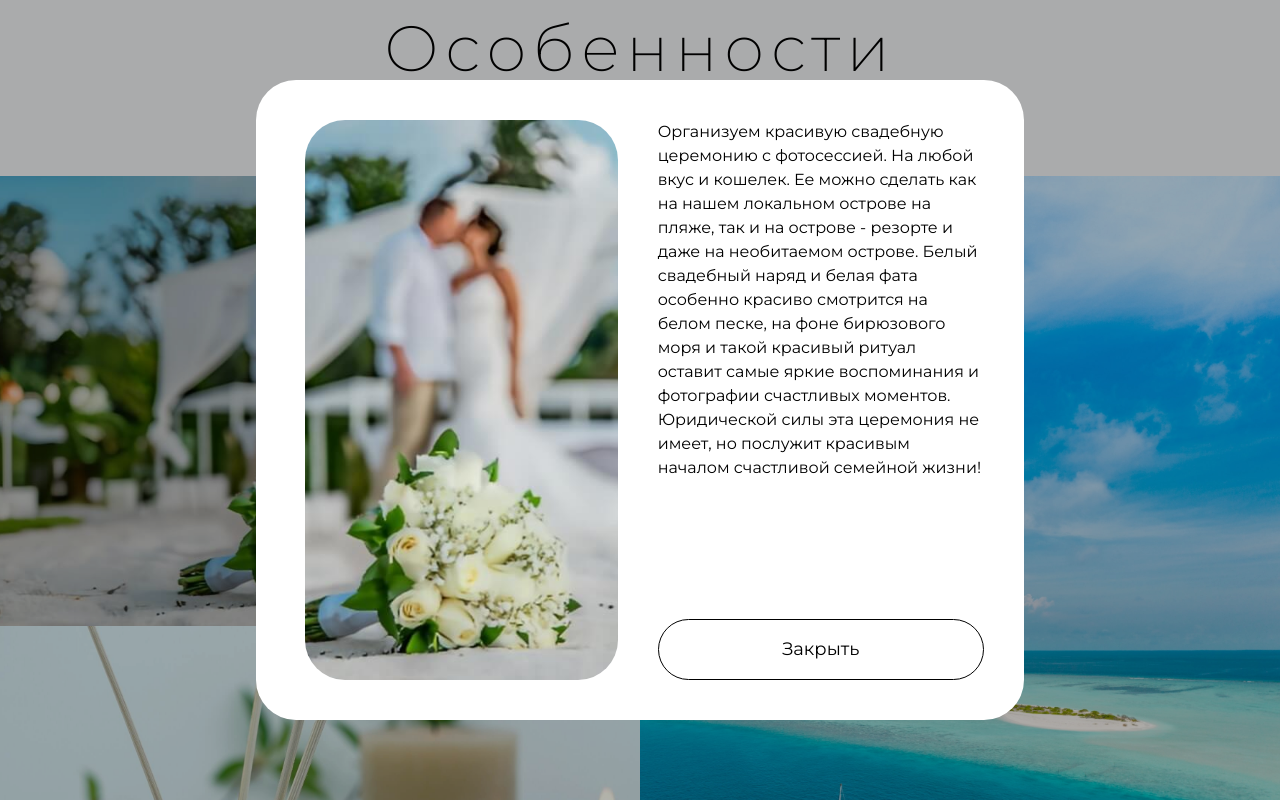
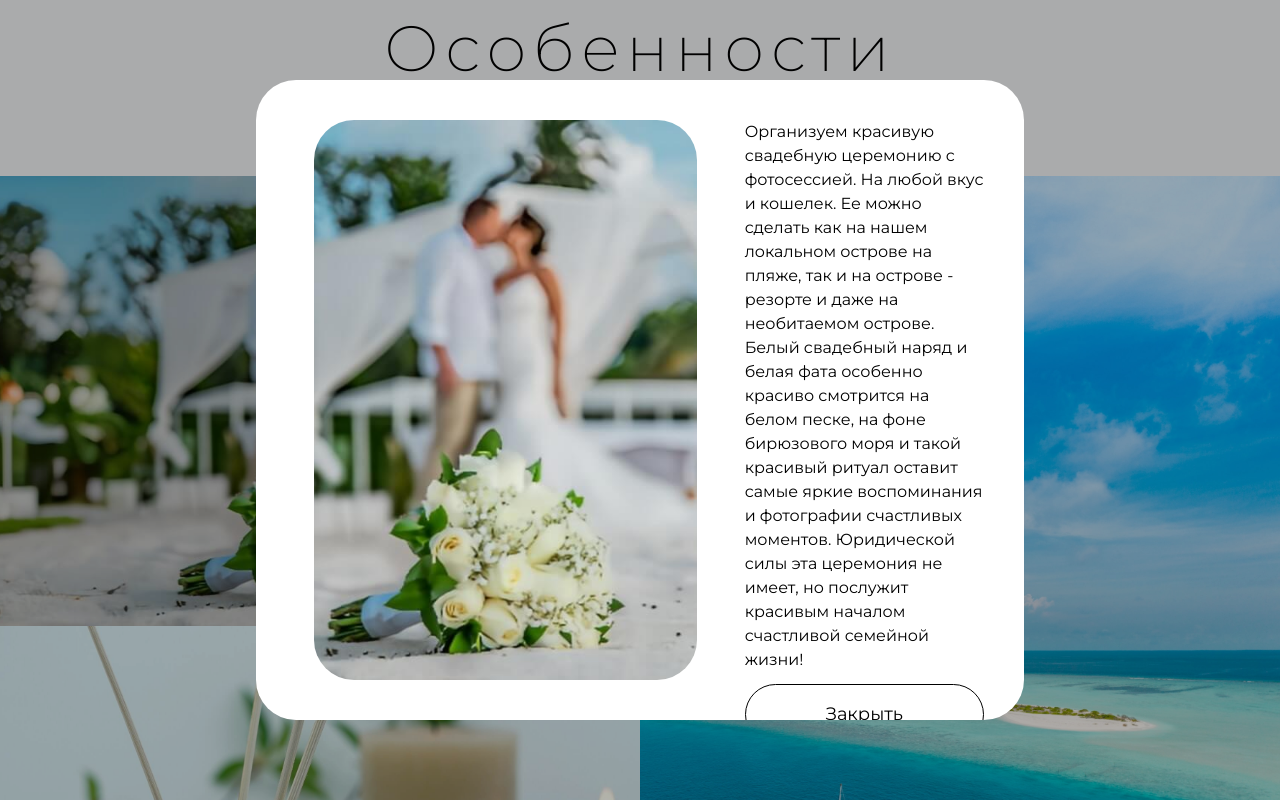
Before and after one commit to RostislavIvanov/maldives-landing, a React (Vite) app: page / in a window 1280 px wide. Both pictures are taken after a click on the element 320 px from the left and 7449 px from the top of the page. Shown: the part 7049-7849 px from the top of the page. Built offline with nearby package versions, Linux system fonts and the light colour scheme.

Commit message:
Рефакторинг слайдера

```diff
--- a/src/components/Slide/Slide.module.css
+++ b/src/components/Slide/Slide.module.css
@@ -3,5 +3,5 @@
 }
 
 .slide__image {
-    @apply mx-auto my-0 object-cover w-full h-full
+    @apply mx-auto my-0 w-full h-full
 }
--- a/src/components/Slide/Slide.tsx
+++ b/src/components/Slide/Slide.tsx
@@ -3,12 +3,13 @@ import classes from './Slide.module.css';
 
 type SlideProps = {
     image: string;
+    objectFitStyle?: 'cover' | 'contain';
 }
 
-const Slide: FC<SlideProps> = ({ image }) => {
+const Slide: FC<SlideProps> = ({ image, objectFitStyle = 'cover' }) => {
     return (
         <div className={classes.slide}>
-            <img className={classes.slide__image} src={image} alt=''/>
+            <img className={classes.slide__image} style={{ objectFit: objectFitStyle }} src={image} alt=''/>
         </div>
     );
 };
--- a/src/components/Slider/Slider.module.css
+++ b/src/components/Slider/Slider.module.css
@@ -1,4 +1,4 @@
 .slider {
     @apply relative w-full h-[400px] mb-11
-    sm:w-3/5 sm:mb-0 sm:h-full
+    sm:mb-0 sm:h-full
 }
--- a/src/components/Slider/Slider.tsx
+++ b/src/components/Slider/Slider.tsx
@@ -10,11 +10,12 @@ type SliderProps = {
     autoPlay: boolean;
     autoPlayTime: number;
     images: string[];
+    objectFitStyle?: 'cover' | 'contain';
 }
 
 type TouchPosition = number | null
 
-const Slider: FC<SliderProps> = ({ autoPlay, autoPlayTime, images }) => {
+const Slider: FC<SliderProps> = ({ autoPlay, autoPlayTime, images, objectFitStyle }) => {
     const [ slide, setSlide ] = useState(0);
     const [ touchPosition, setTouchPosition ] = useState<TouchPosition>(null);
 
@@ -85,7 +86,7 @@ const Slider: FC<SliderProps> = ({ autoPlay, autoPlayTime, images }) => {
                     images,
                 }}
             >
-                <SlidesList/>
+                <SlidesList objectFitStyle={objectFitStyle}/>
                 {images.length > 1 && <Dots/>}
                 {images.length > 1 && <Arrows/>}
             </SliderContext.Provider>
--- a/src/components/SlidesList/SlidesList.module.css
+++ b/src/components/SlidesList/SlidesList.module.css
@@ -1,5 +1,5 @@
 .slidesWindow {
-    @apply h-full w-[90%] mx-auto mt-0 mb-1 overflow-hidden rounded-default
+    @apply bg-white h-full w-[90%] mx-auto mt-0 mb-1 overflow-hidden rounded-default
     sm:w-4/5
 }
 
--- a/src/components/SlidesList/SlidesList.tsx
+++ b/src/components/SlidesList/SlidesList.tsx
@@ -3,7 +3,11 @@ import classes from './SlidesList.module.css';
 import Slide from '~/components/Slide/Slide.tsx';
 import SliderContext from '~/utils/SliderContext/SliderContext.ts';
 
-const SlidesList: FC = () => {
+type SlidesListProps = {
+    objectFitStyle?: 'cover' | 'contain';
+}
+
+const SlidesList: FC<SlidesListProps> = ({ objectFitStyle }) => {
     const { slideNumber, images } = useContext(SliderContext);
 
     return (
@@ -13,7 +17,7 @@ const SlidesList: FC = () => {
                 style={{ transform: `translateX(-${slideNumber * 100}%)` }}
             >
                 {images.map((image, index) =>
-                    <Slide key={`slide-${index}`} image={image}/>
+                    <Slide objectFitStyle={objectFitStyle} key={`slide-${index}`} image={image}/>,
                 )}
             </div>
         </div>
```
